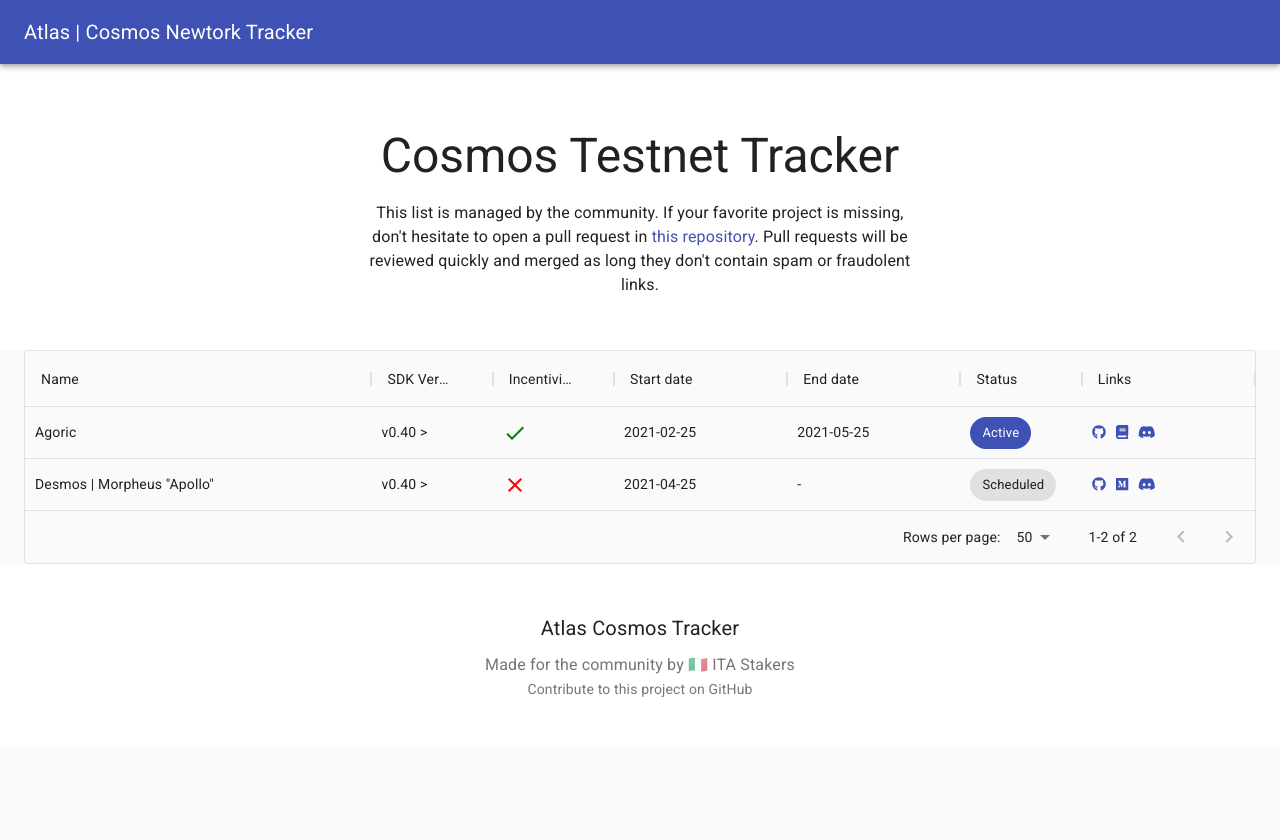
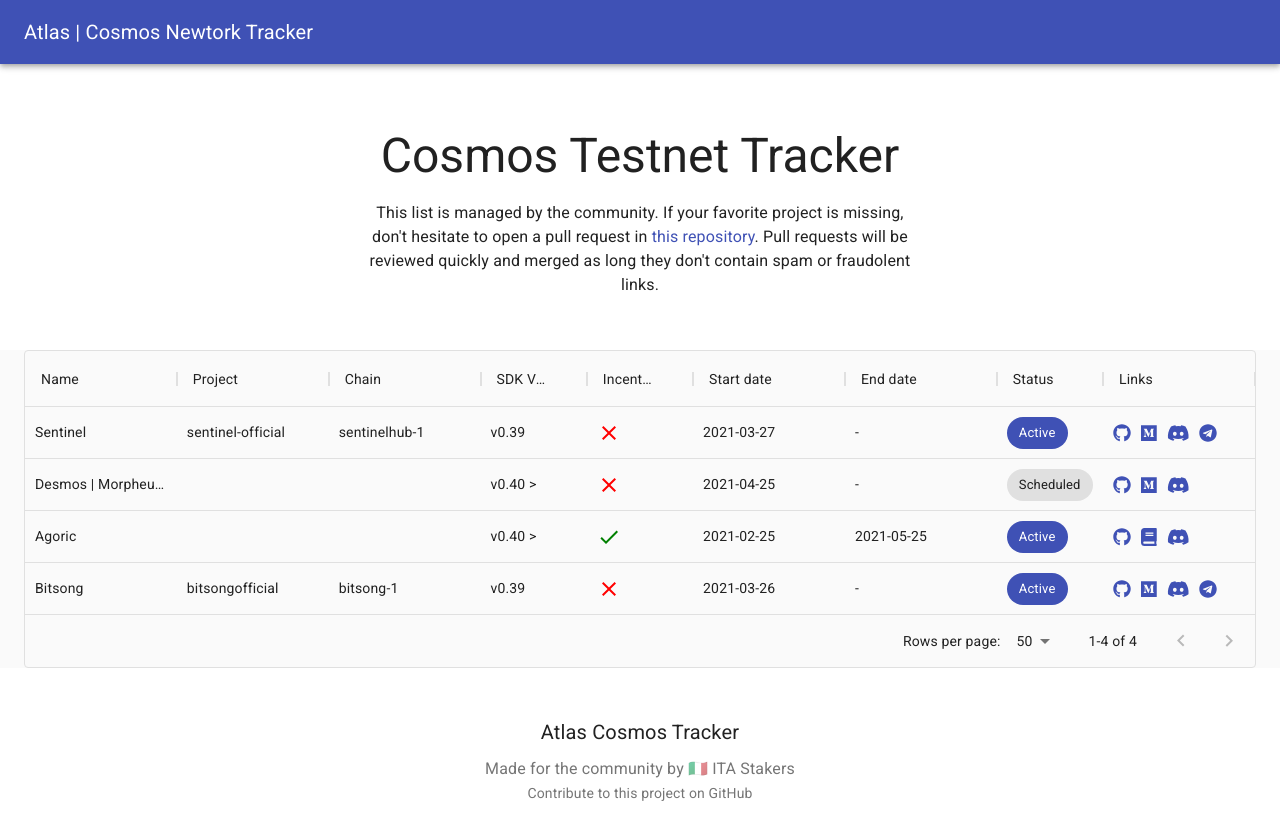
Before and after one commit to itastakers/old_copernicus, a Next.js app: page /testnets in a window 1280 px wide. Shown: the top 840 px of the page. Before the commit the page ends 800 px from the top, so only its background shows below. Built offline with nearby package versions, Linux system fonts and the light colour scheme; a web font is replaced by a local one.

Commit message:
add sentinel & bitsong mainnets and new columns

```diff
--- a/atlas/testnets.json
+++ /dev/null
@@ -1,58 +0,0 @@
-[
-  {
-    "name": "Agoric",
-    "sdk_version": "v0.40 >",
-    "incentivized": true,
-    "start_date": "2021-02-25",
-    "end_date": "2021-05-25",
-    "status": "active",
-    "links": [
-      {
-        "icon_type": "fab",
-        "icon": "github",
-        "tooltip": "Repository",
-        "url": "https://github.com/Agoric/agoric-sdk/"
-      },
-      {
-        "icon_type": "fas",
-        "icon": "book",
-        "tooltip": "Documentation",
-        "url": "https://validate.agoric.com/"
-      },
-      {
-        "icon_type": "fab",
-        "icon": "discord",
-        "tooltip": "Discord",
-        "url": "https://agoric.com/discord"
-      }
-    ]
-  },
-  {
-    "name": "Desmos | Morpheus \"Apollo\"",
-    "sdk_version": "v0.40 >",
-    "incentivized": false,
-    "start_date": "2021-04-25",
-    "end_date": "-",
-    "status": "scheduled",
-    "links": [
-      {
-        "icon_type": "fab",
-        "icon": "github",
-        "tooltip": "Repository",
-        "url": "https://github.com/desmos-labs/morpheus/"
-      },
-      {
-        "icon_type": "fab",
-        "icon": "medium",
-        "tooltip": "Medium Article",
-        "url": "https://medium.com/desmosnetwork/road-to-desmos-mainnet-1-morpheus-apollo-and-the-desmos-validators-program-4a8d3ea9a482"
-      },
-      {
-        "icon_type": "fab",
-        "icon": "discord",
-        "tooltip": "Discord",
-        "url": "https://discord.gg/yxPRGdq"
-      }
-    ]
-  }
-]
--- /dev/null
+++ b/copernicus/testnets.json
@@ -0,0 +1,130 @@
+[
+  {
+    "name": "Agoric",
+    "sdk_version": "v0.40 >",
+    "incentivized": true,
+    "start_date": "2021-02-25",
+    "end_date": "2021-05-25",
+    "status": "active",
+    "links": [
+      {
+        "icon_type": "fab",
+        "icon": "github",
+        "tooltip": "Repository",
+        "url": "https://github.com/Agoric/agoric-sdk/"
+      },
+      {
+        "icon_type": "fas",
+        "icon": "book",
+        "tooltip": "Documentation",
+        "url": "https://validate.agoric.com/"
+      },
+      {
+        "icon_type": "fab",
+        "icon": "discord",
+        "tooltip": "Discord",
+        "url": "https://agoric.com/discord"
+      }
+    ]
+  },
+  {
+    "name": "Desmos | Morpheus \"Apollo\"",
+    "sdk_version": "v0.40 >",
+    "incentivized": false,
+    "start_date": "2021-04-25",
+    "end_date": "-",
+    "status": "scheduled",
+    "links": [
+      {
+        "icon_type": "fab",
+        "icon": "github",
+        "tooltip": "Repository",
+        "url": "https://github.com/desmos-labs/morpheus/"
+      },
+      {
+        "icon_type": "fab",
+        "icon": "medium",
+        "tooltip": "Medium Article",
+        "url": "https://medium.com/desmosnetwork/road-to-desmos-mainnet-1-morpheus-apollo-and-the-desmos-validators-program-4a8d3ea9a482"
+      },
+      {
+        "icon_type": "fab",
+        "icon": "discord",
+        "tooltip": "Discord",
+        "url": "https://discord.gg/yxPRGdq"
+      }
+    ]
+  },
+  {
+    "name": "Sentinel",
+    "project_id": "sentinel-official",
+    "chain_id": "sentinelhub-1",
+    "sdk_version": "v0.39",
+    "incentivized": false,
+    "start_date": "2021-03-27",
+    "end_date": "-",
+    "status": "active",
+    "links": [
+      {
+        "icon_type": "fab",
+        "icon": "github",
+        "tooltip": "Repository",
+        "url": "https://github.com/sentinel-official"
+      },
+      {
+        "icon_type": "fab",
+        "icon": "medium",
+        "tooltip": "Medium Article",
+        "url": "https://medium.com/sentinel/sentinels-genesis-validators-6462af1fde52"
+      },
+      {
+        "icon_type": "fab",
+        "icon": "discord",
+        "tooltip": "Discord",
+        "url": "https://discord.gg/bHJbar4"
+      },
+      {
+        "icon_type": "fab",
+        "icon": "telegram",
+        "tooltip": "Telegram",
+        "url": "https://t.me/sentinel_co"
+      }
+    ]
+  },
+  {
+    "name": "Bitsong",
+    "project_id": "bitsongofficial",
+    "chain_id": "bitsong-1",
+    "sdk_version": "v0.39",
+    "incentivized": false,
+    "start_date": "2021-03-26",
+    "end_date": "-",
+    "status": "active",
+    "links": [
+      {
+        "icon_type": "fab",
+        "icon": "github",
+        "tooltip": "Repository",
+        "url": "https://github.com/bitsongofficial"
+      },
+      {
+        "icon_type": "fab",
+        "icon": "medium",
+        "tooltip": "Medium Article",
+        "url": "https://bitsongofficial.medium.com/mainnet-update-how-to-stake-guide-17e29f137f57"
+      },
+      {
+        "icon_type": "fab",
+        "icon": "discord",
+        "tooltip": "Discord",
+        "url": "https://discord.gg/mZC9Yk3"
+      },
+      {
+        "icon_type": "fab",
+        "icon": "telegram",
+        "tooltip": "Telegram",
+        "url": "https://t.me/BitSongOfficial"
+      }
+    ]
+  }
+]
--- a/pages/testnets.js
+++ b/pages/testnets.js
@@ -3,14 +3,16 @@
 import MainLayout from "../components/layout/main";
 import { DataGrid } from "@material-ui/data-grid";
 import { FontAwesomeIcon } from "@fortawesome/react-fontawesome";
-import testnets from "../atlas/testnets.json";
+import testnets from "../copernicus/testnets.json";
 import CheckIcon from "@material-ui/icons/Check";
 import ClearIcon from "@material-ui/icons/Clear";
 import { useEffect, useState } from "react";
 import { shuffleArray } from "../utils/arrays";
 
 const columns = [
-  { field: "name", headerName: "Name", flex: 2 },
+  { field: "name", headerName: "Name", flex: 1 },
+  { field: "project_id", headerName: "Project", flex: 1 },
+  { field: "chain_id", headerName: "Chain", flex: 1 },
   { field: "sdk_version", headerName: "SDK Version", flex: 0.7 },
   {
     field: "incentivized",
@@ -53,7 +55,7 @@
           id={i.icon}
           color="primary"
           title={i.tooltip}
-          style={{ marginRight: 10 }}
+          style={{ marginInlineEnd: 10, fontSize: "large", verticalAlign: "middle" }}
         >
           <FontAwesomeIcon icon={[i.icon_type, i.icon]} />
         </Link>
```
